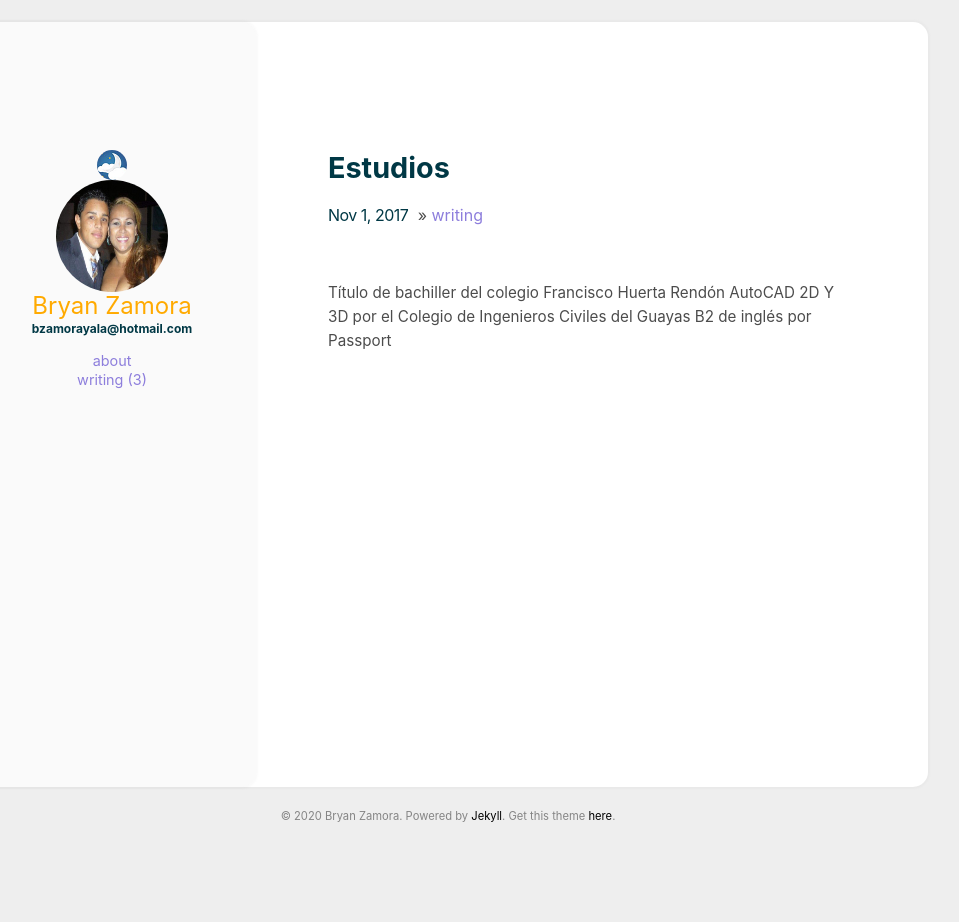
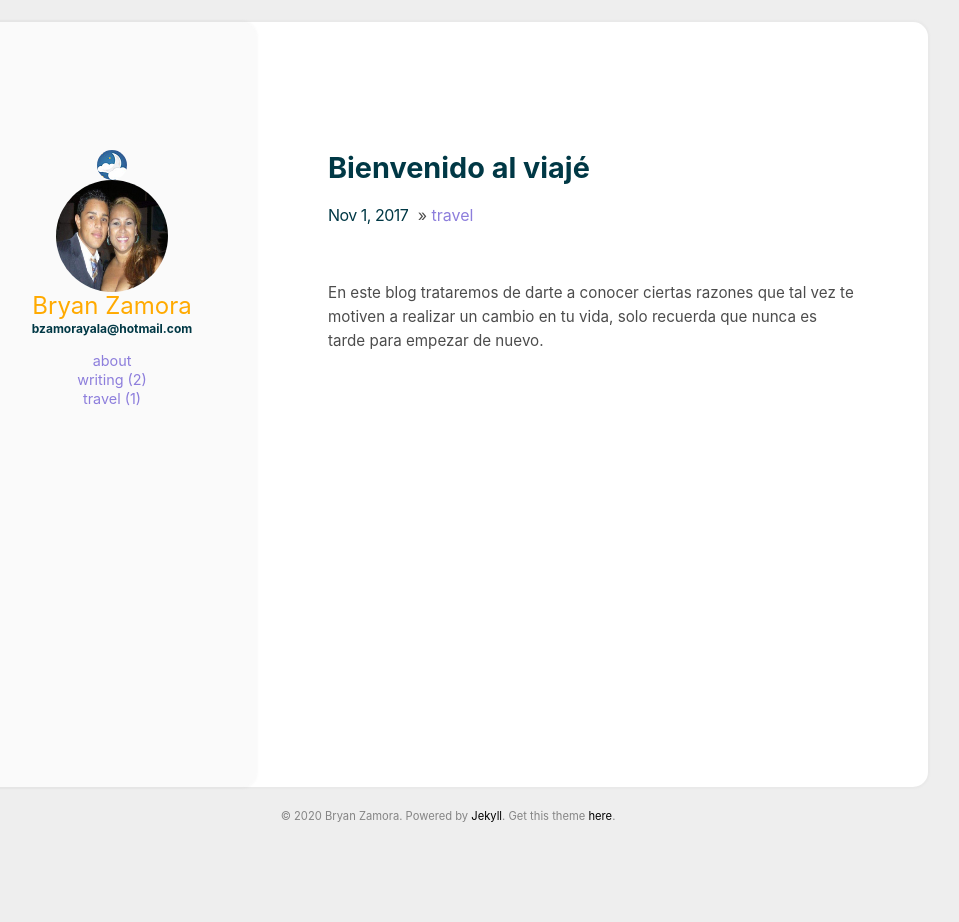
Before and after one commit to bryan2209/blog, a Jekyll site: the page built from _posts/2017-11-01-s2.md, in a window 1280 px wide. Shown: the whole page, without its empty margins (192-1151 px from the left). Built offline with Jekyll 4.4.1, drawn with Linux system fonts in a browser that asks for light colours.

Commit message:
Update 2017-11-01-s2.md

```diff
--- a/_posts/2017-11-01-s2.md
+++ b/_posts/2017-11-01-s2.md
@@ -1,9 +1,7 @@
 ---
-title: Estudios
-categories: [writing]
+title: Bienvenido al viajé
+categories: [travel]
 comments: true
 ---
 
-Título de bachiller del colegio Francisco Huerta Rendón
-AutoCAD 2D Y 3D por el Colegio de Ingenieros Civiles del Guayas
-B2 de inglés por Passport
+En este blog trataremos de darte a conocer ciertas razones que tal vez te motiven a realizar un cambio en tu vida, solo recuerda que nunca es tarde para empezar de nuevo.
```
